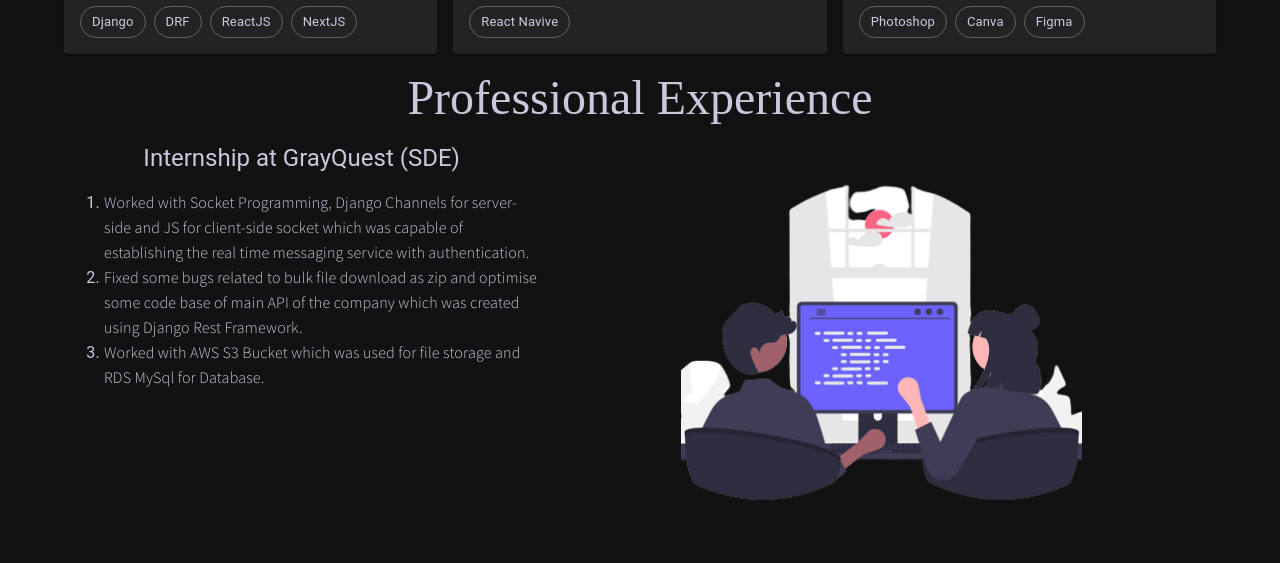
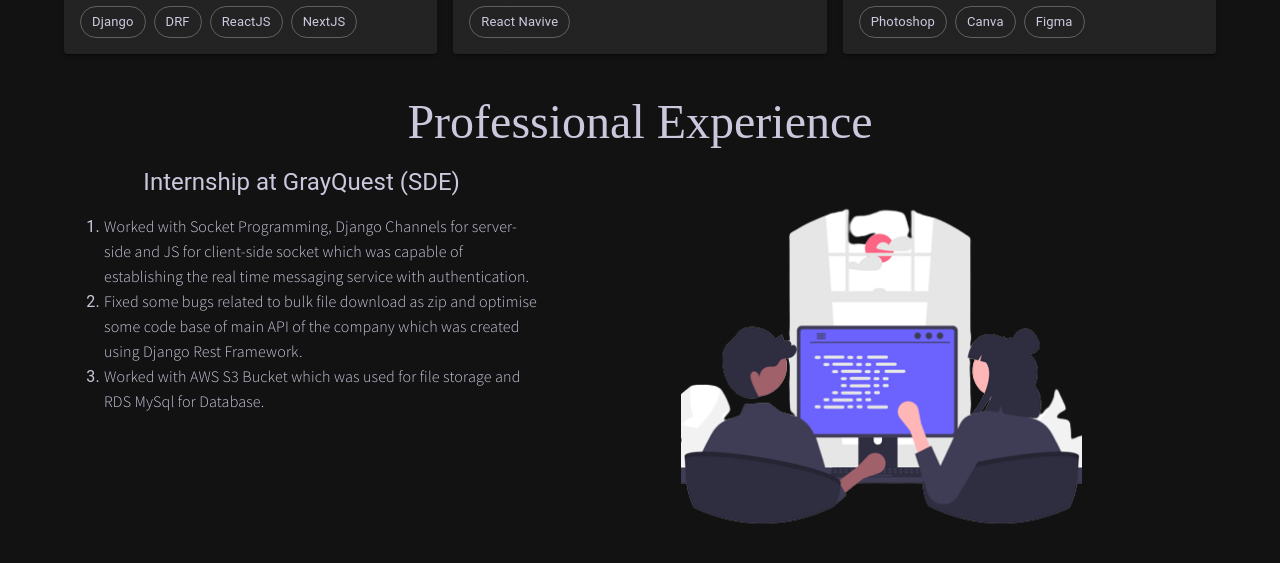
Before and after one commit to dev-preetamraj/blog-preetam, a Next.js app: page / in a window 1280 px wide. Shown: the part 1139-1702 px from the top of the page. Built offline with nearby package versions, Linux system fonts and the light colour scheme; a web font is replaced by a local one.

Commit message:
fixed a bug in hero section

```diff
--- a/src/components/Experience.js
+++ b/src/components/Experience.js
@@ -2,7 +2,7 @@ import { Box, Grid, Typography } from "@mui/material";
 
 const Experience = () => {
     return (
-        <Box sx={{marginY: 2}}>
+        <Box sx={{marginY: 5}}>
             <Typography variant='h3' sx={{textAlign: 'center', fontFamily: 'Stylish', marginBottom: 2}}>
                 Professional Experience
             </Typography>
--- a/src/components/HeroSection.js
+++ b/src/components/HeroSection.js
@@ -31,7 +31,7 @@ const HeroSection = () => {
                     <Button endIcon={<Download />} variant='contained' color="primary">Download Resume</Button>
                 </InfoBox>
             </TitleGrid>
-            <ImageGrid xs={12} md={6}>
+            <ImageGrid item xs={12} md={6}>
                 <StyledImg
                     src='/images/my-image.png'
                     alt="Preetam"
```
